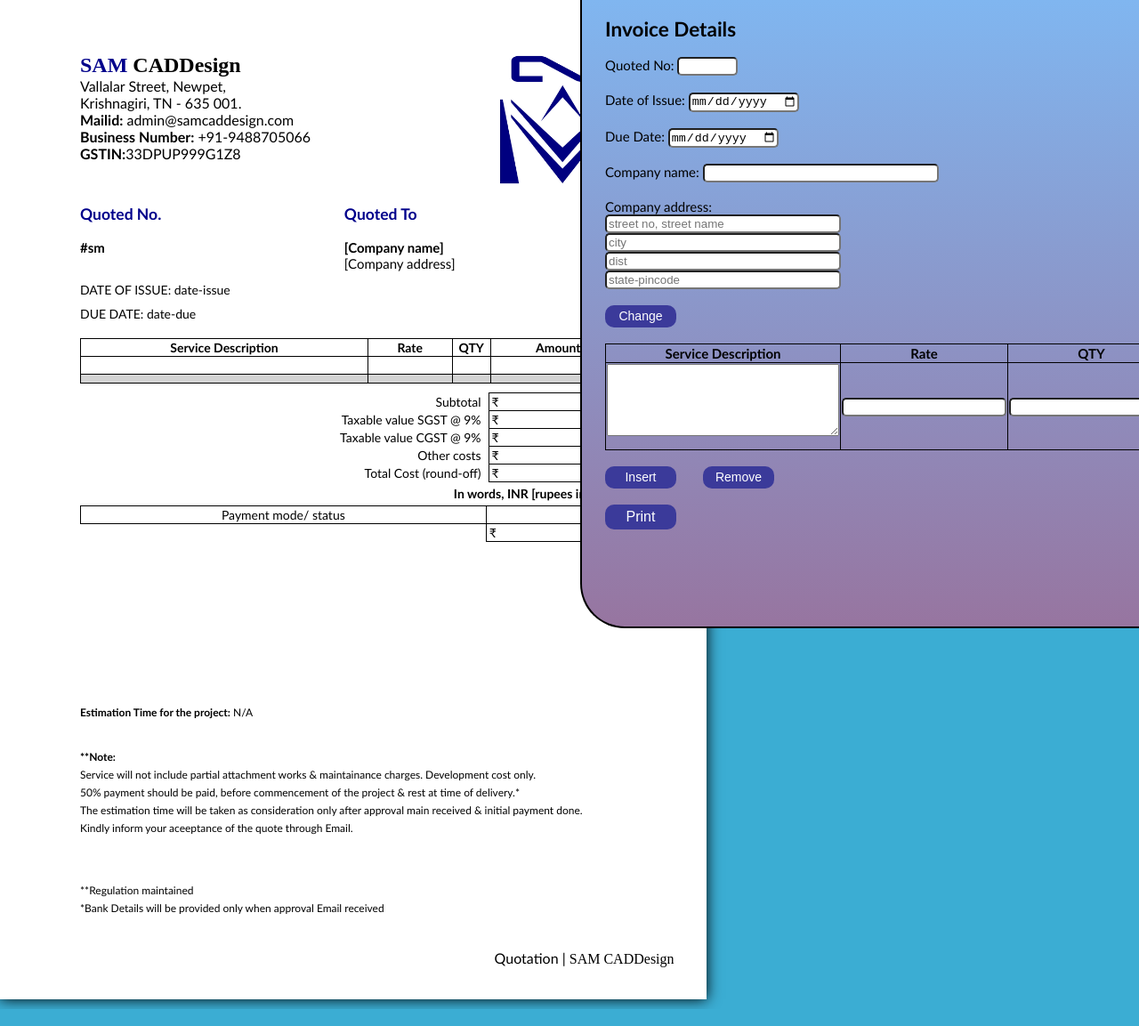
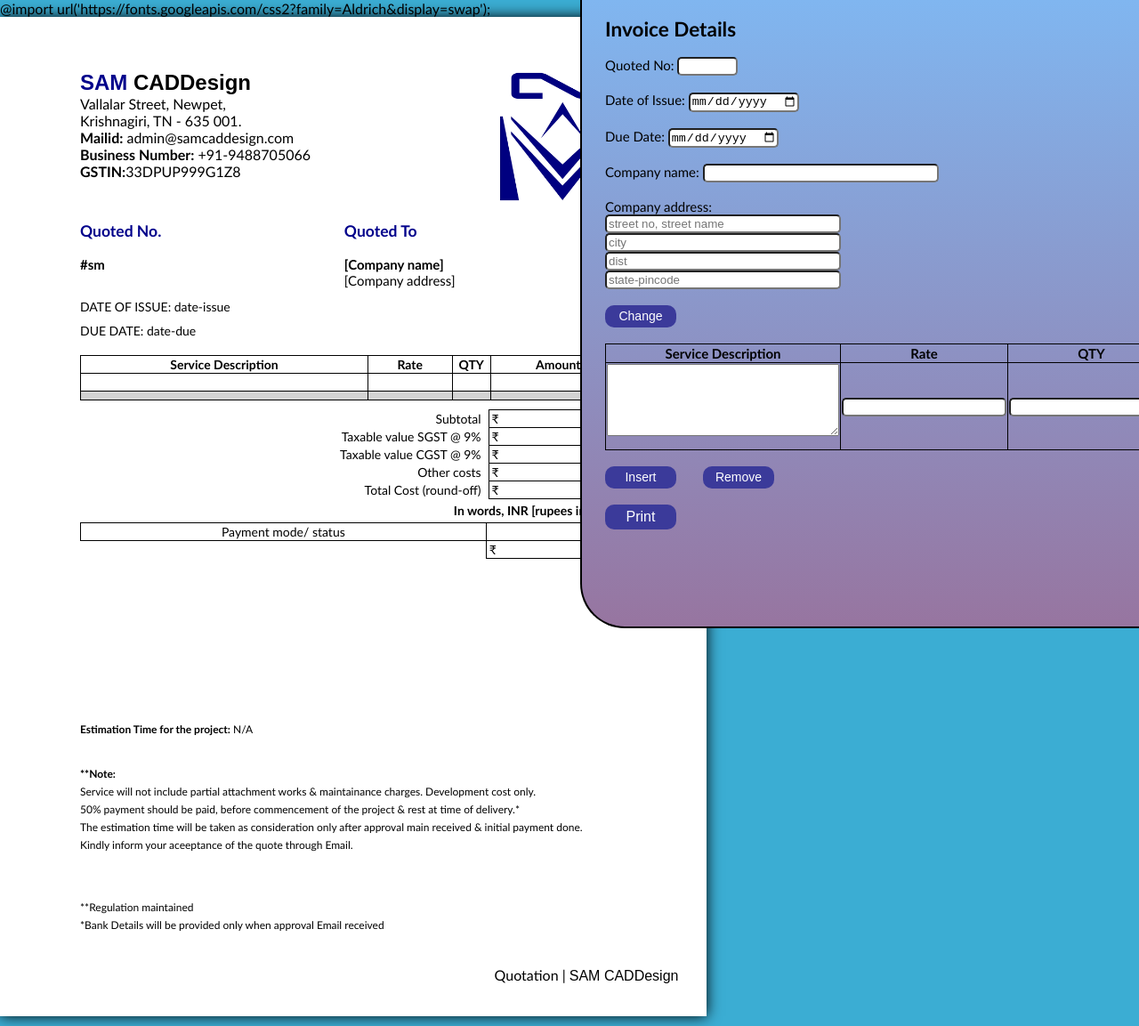
Before and after one commit to samcaddesign/invoice, a plain HTML site: page index.html in a window 1280 px wide. Shown: the whole page at 89% size. Drawn offline with Linux system fonts and the light colour scheme.

Commit message:
Update index.html

```diff
--- a/index.html
+++ b/index.html
@@ -6,6 +6,7 @@
     <meta name="viewport" content="width=device-width, initial-scale=1.0">
     <title>Document</title>
     <link rel="stylesheet" href="css/style-invoice.css">
+    @import url('https://fonts.googleapis.com/css2?family=Aldrich&display=swap');
     <script src="js/logic-invoice.js"></script>
 </head>
 <body>
@@ -14,7 +15,7 @@
         <div class="page" id="print-page" size="A4">
             <div class="top-section">
                 <div class="contact-content">
-                    <h2 style="font-family:'Aldrich-regular' ;"><span id="sam"> SAM </span>CADDesign</h2>
+                    <h2 style="font-family:'Aldrich', sans-serif ;"><span id="sam"> SAM </span>CADDesign</h2>
                     <p>
                         Vallalar Street, Newpet, <br>
                         Krishnagiri, TN - 635 001. <br>
@@ -155,7 +156,7 @@
                 </div>
             </div>
             <div class="footer">
-                <p>Quotation | <span style="font-family:'Aldrich-regular' ;">SAM CADDesign</span></p>
+                <p>Quotation | <span style="font-family:'Aldrich', sans-serif ;">SAM CADDesign</span></p>
             </div>
         </div>
     </div>
```
